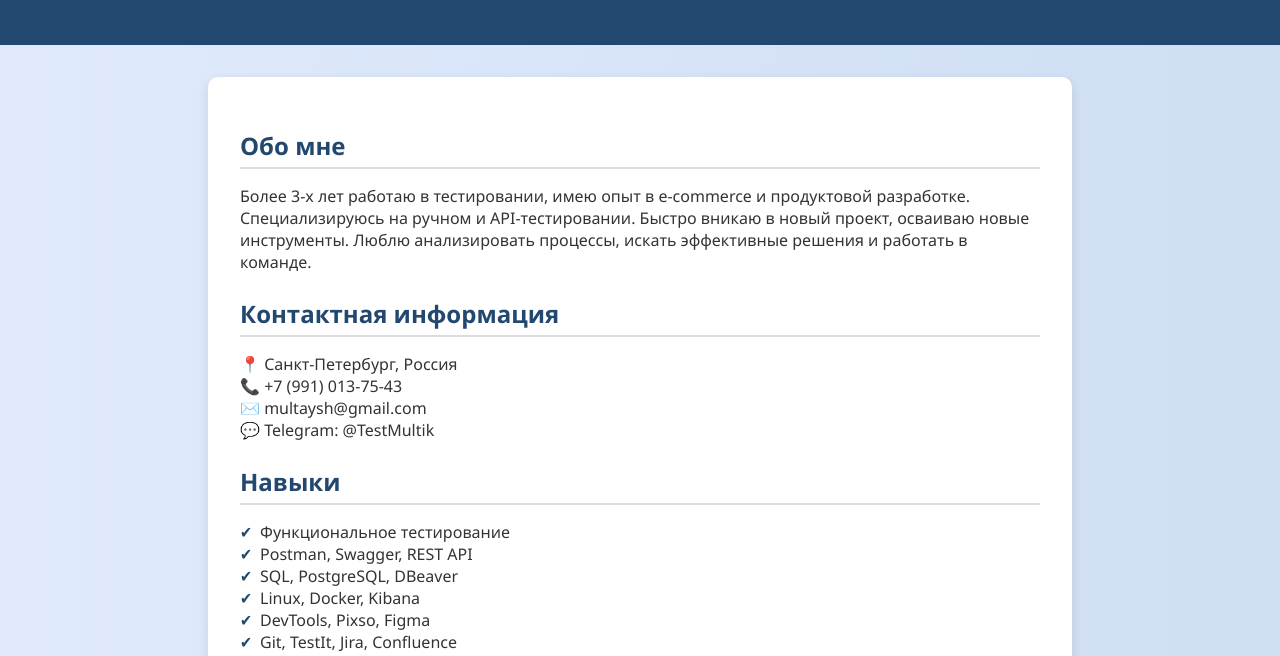
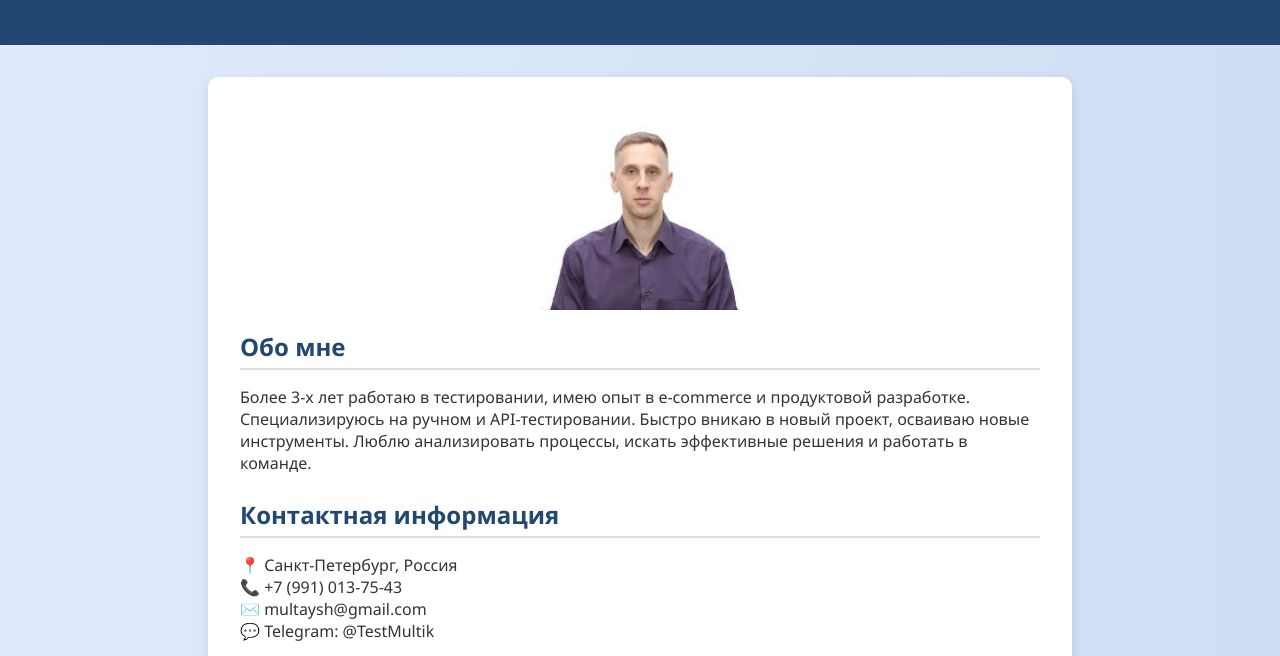
Before and after one commit to Alex-in-test/my-github-site, a plain HTML site: page index.html in a window 1280 px wide. Shown: the part 137-793 px from the top of the page. Drawn offline with Linux system fonts and the light colour scheme.

Commit message:
add foto

```diff
--- a/index.html
+++ b/index.html
@@ -14,6 +14,7 @@
 </header>
 
 <div class="content">
+  <img src="images/Foto.JPG" alt="Это я" width="200">
   <div class="section">
     <h2>Обо мне</h2>
     <p>Более 3-х лет работаю в тестировании, имею опыт в e-commerce и продуктовой разработке.
--- a/style.css
+++ b/style.css
@@ -23,7 +23,13 @@ body {
     padding: 2rem;
     border-radius: 10px;
     box-shadow: 0 4px 12px rgba(0,0,0,0.1);
+
   }
+  .content img {
+    display: block;
+    margin: 0 auto;
+  }
+
 
   .section {
     margin-bottom: 1.5rem;
```
Also changed, not shown: images/Foto.JPG (added).
